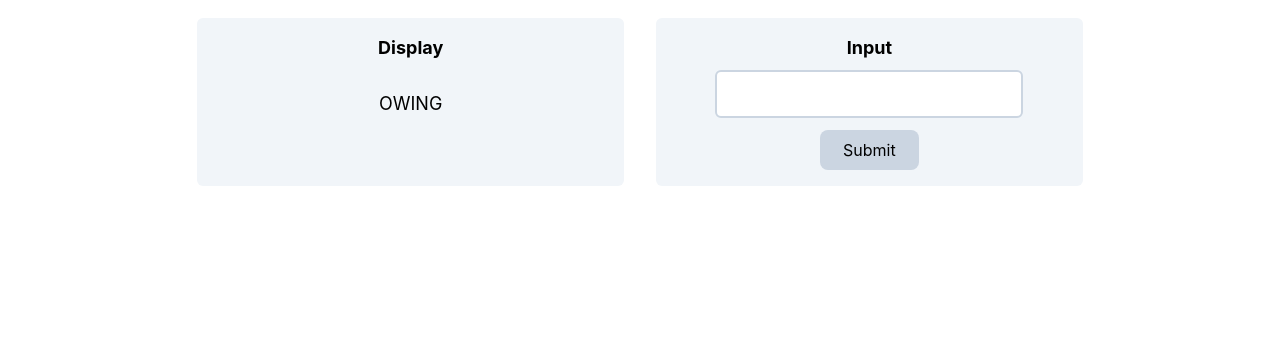
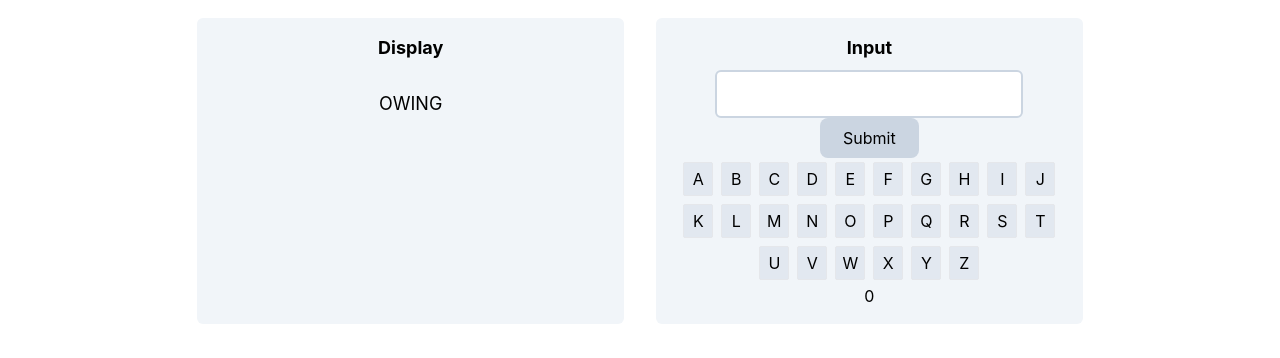
Before and after one commit to Thenlie/turtle, a React (Create React App) app in the folder client/: page / in a window 1280 px wide. Shown: the part 234-592 px from the top of the page. Built offline with nearby package versions, Linux system fonts and the light colour scheme; no server answers.

Commit message:
Added letter elements to show characters guessed

```diff
--- a/client/src/components/UserInput/UserInput.jsx
+++ b/client/src/components/UserInput/UserInput.jsx
@@ -1,17 +1,37 @@
 import { useState } from 'react';
+import dictionary from '../../utils/dictionary';
 
 const UserInput = () => {
+    const abc = Array.from('ABCDEFGHIJKLMNOPQRSTUVWXYZ')
     const [input, setInput] = useState('');
+    const [inputLength, setInputLength] = useState(0);
 
     const handleChange = (evt) => {
+        if (evt.target.value.length > 5) {
+            return;
+        }
         setInput(evt.target.value.toUpperCase());
+        setInputLength(evt.target.value.length);
     };
+
+    const handleSubmit = (evt) => {
+        evt.preventDefault();
+        console.log(input);
+    }
 
     return (
         <section className='p-4 m-4 w-1/3 text-center bg-slate-100 rounded-md'>
             <h2 className='font-bold text-lg mb-2'>Input</h2>
-            <input onChange={handleChange} className='block m-auto p-2 text-lg text-center border-2 border-slate-300 rounded-md focus-visible:border-slate-400 outline-none' value={input}></input>
-            <button className='w-1/4 mt-3 my-auto p-2 rounded-lg bg-slate-300 hover:bg-slate-400'>Submit</button>
+            <form onSubmit={handleSubmit}>
+                <input onChange={handleChange} className='block m-auto p-2 text-lg text-center border-2 border-slate-300 rounded-md focus-visible:border-slate-400 outline-none' value={input}></input>
+                <button type='submit' className='w-1/4 mx-3 my-auto p-2 rounded-lg bg-slate-300 hover:bg-slate-400'>Submit</button>
+            </form>
+            <div className='flex flex-wrap justify-center'>
+                {abc.map(letter => (
+                    <span key={letter} className='p-1 m-1 w-[30px] border bg-slate-200 rounded-sm'>{letter}</span>
+                ))}
+            </div>
+            <p>{inputLength}</p>
         </section>
     )
 };
```
